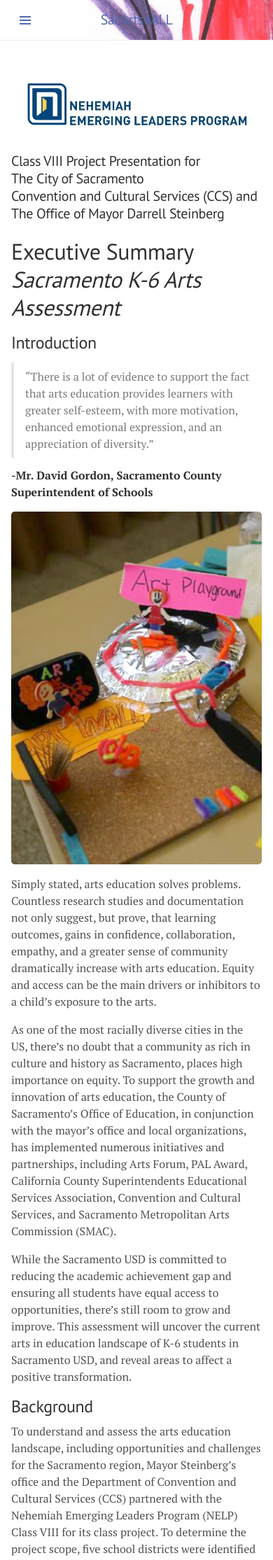
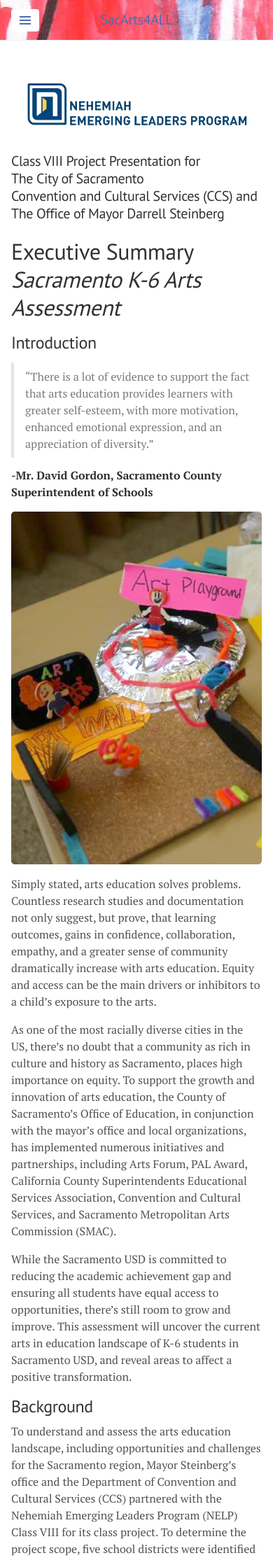
Before and after one commit to code4sac/sacarts4ALL, a Jekyll site: the page built from 01_executive_summary.md, in a window 390 px wide. Shown: the top 2229 px of the page at 70% size. Built offline with Jekyll 4.4.1, drawn with Linux system fonts in a browser that asks for light colours.

Commit message:
smartphone header styling

```diff
--- a/01_executive_summary.md
+++ b/01_executive_summary.md
@@ -4,7 +4,7 @@
 permalink: /executive_summary/
 ---
 
-![SacArts4ALL]({{ site.baseurl }}/assets/images/logoNELP.JPG "Nehemiah Emerging Leaders Program")
+![Nehemiah Emerging Leaders Program]({{ site.baseurl }}/assets/images/logoNELP.JPG "Nehemiah Emerging Leaders Program")
 
 ### Class VIII Project Presentation for<br/>The City of Sacramento<br/>Convention and Cultural Services (CCS) and<br/>The Office of Mayor Darrell Steinberg
 
--- a/assets/css/lanyon.css
+++ b/assets/css/lanyon.css
@@ -128,12 +128,17 @@
     display: none;
   }
 
+
+  .masthead-title a {
+  color: #FFF;
+}
+
   .masthead {
 
 
 
- background-size: 337px 66px;
- background-position:right -72px top 0px;
+/* background-size: 337px 66px;
+ background-position:right -72px top 0px;	 */
 
 }
 
```
